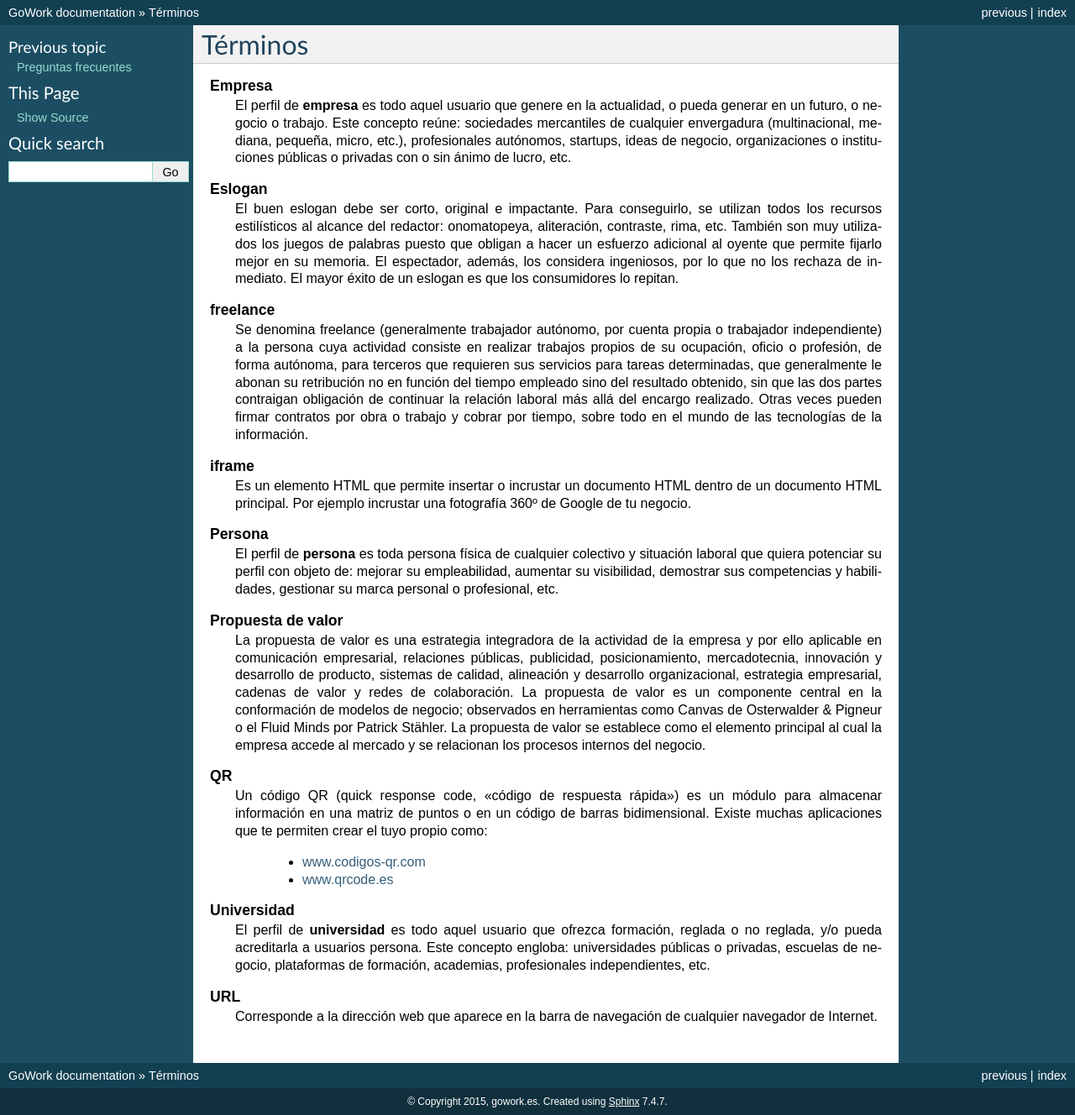
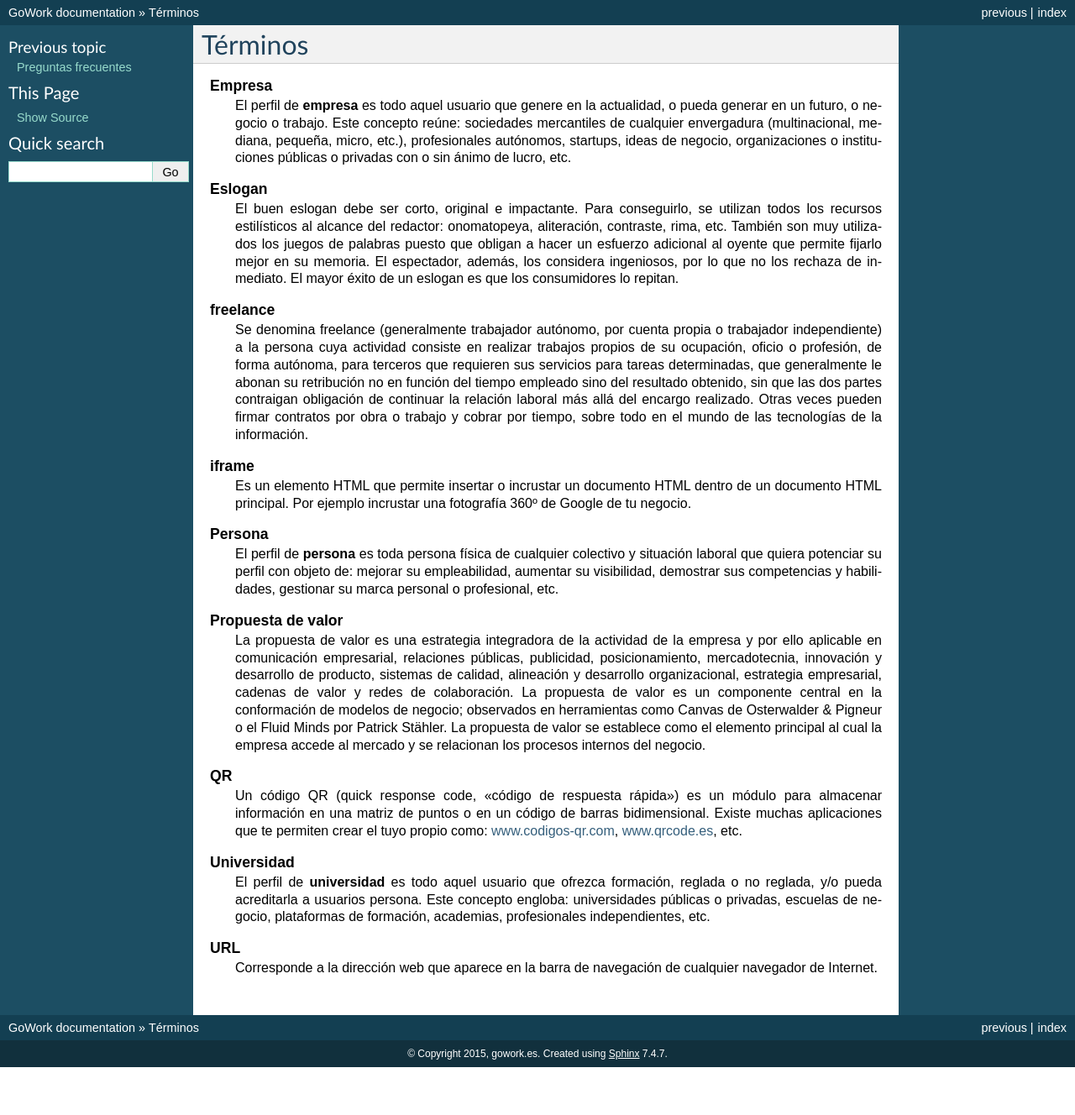
Before and after one commit to help-gowork/help, a Sphinx documentation site: the page built from docs/glossary.rst, in a window 1280 px wide. Shown: the whole page at 84% size. Built offline with Sphinx 7.4.7, drawn with Linux system fonts in a browser that asks for light colours; after the commit the page ends 1271 px from its top, so only the background shows below that.

Commit message:
Signed-off-by: GoWork <info@gowork.es>

```diff
--- a/docs/glossary.rst
+++ b/docs/glossary.rst
@@ -6,9 +6,7 @@ Términos
 
 	QR
 		Un código QR (quick response code, «código de respuesta rápida») es un módulo para almacenar información en una matriz de puntos o en un código de barras bidimensional.
-		Existe muchas aplicaciones que te permiten crear el tuyo propio como:
-		 * `www.codigos-qr.com <http://www.codigos-qr.com/generador-de-codigos-qr/>`_
-		 * `www.qrcode.es <http://www.qrcode.es/es/generador-qr-code/>`_
+		Existe muchas aplicaciones que te permiten crear el tuyo propio como: `www.codigos-qr.com <http://www.codigos-qr.com/generador-de-codigos-qr/>`_, `www.qrcode.es <http://www.qrcode.es/es/generador-qr-code/>`_, etc.
 
 	freelance
 		Se denomina freelance (generalmente trabajador autónomo, por cuenta propia o trabajador independiente) a la persona cuya actividad consiste en realizar trabajos propios de su ocupación, oficio o profesión, de forma autónoma, para terceros que requieren sus servicios para tareas determinadas, que generalmente le abonan su retribución no en función del tiempo empleado sino del resultado obtenido, sin que las dos partes contraigan obligación de continuar la relación laboral más allá del encargo realizado. Otras veces pueden firmar contratos por obra o trabajo y cobrar por tiempo, sobre todo en el mundo de las tecnologías de la información.
```
